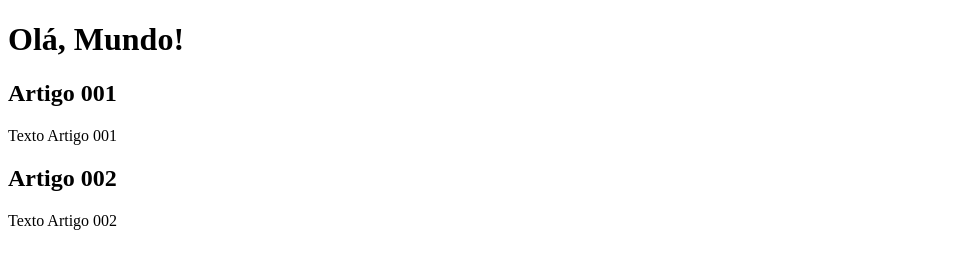
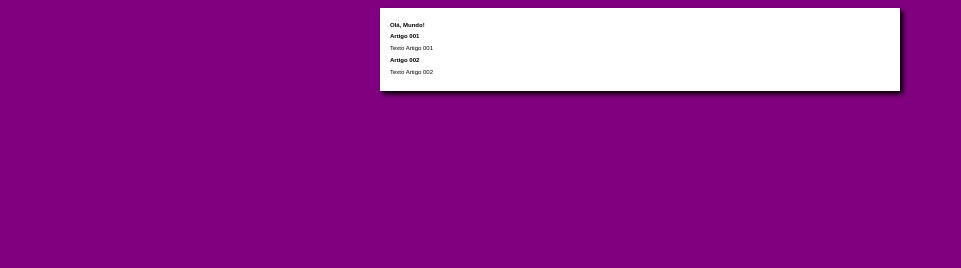
Before and after one commit to HaslanDaitx/OlaMundo, a plain HTML site: page site-exemplo/index.html in a window 1280 px wide. Shown: the whole page, without its empty margins (0-961 px from the left). Drawn offline with Linux system fonts and the light colour scheme.

Commit message:
Iniciei  design

```diff
--- a/site-exemplo/index.html
+++ b/site-exemplo/index.html
@@ -4,6 +4,7 @@
     <meta charset="UTF-8">
     <meta name="viewport" content="width=device-width, initial-scale=1.0">
     <title>Meu Primeiro site em repositório </title>
+    <link rel="stylesheet" href="style.css">
 </head>
 <body>
     <main>
--- /dev/null
+++ b/site-exemplo/style.css
@@ -0,0 +1,14 @@
+*{
+    font-family: Arial, Helvetica, sans-serif;
+    font-size: 6px;
+}
+body{
+    background-color: purple;
+}
+main{
+    background-color: white;
+    width: 500px;
+    margin: auto;
+    padding: 10px;
+    box-shadow: 3px 3px 5px black;
+}
```
